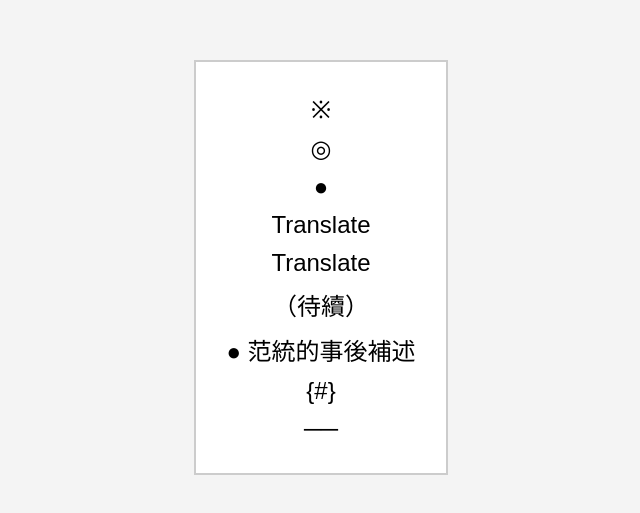
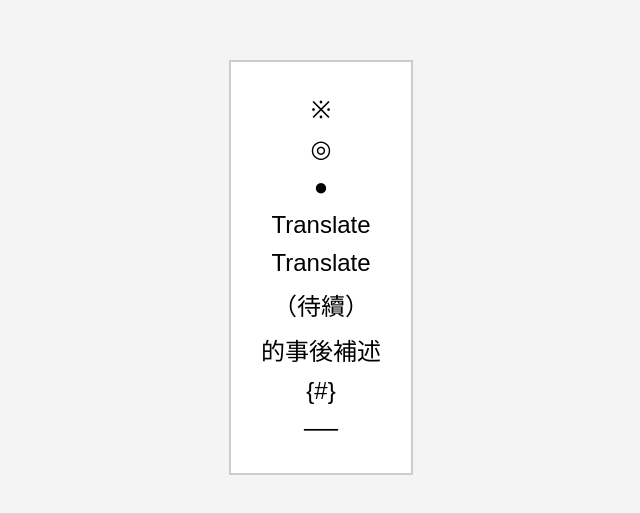
Before and after one commit to celestial-monocles/QuickCopy, a plain HTML site: page index.html in a window 1280 px wide. Shown: the part 133-646 px from the top of the page, without its empty margins (319-959 px from the left). Drawn offline with Linux system fonts and the light colour scheme.

Commit message:
Update index.html

```diff
--- a/index.html
+++ b/index.html
@@ -45,7 +45,7 @@
         <div class="symbol" onclick="copyText('Translate into English.')">Translate</div>
         <div class="symbol" onclick="copyText('Italicize lines with 『』')">Translate</div>
         <div class="symbol" onclick="copyText('（待續）')">（待續）</div>
-        <div class="symbol" onclick="copyText('● 范統的事後補述')">● 范統的事後補述</div>
+        <div class="symbol" onclick="copyText('的事後補述')">的事後補述</div>
         <div class="symbol" onclick="copyText('{#}')">{#}</div>
         <div class="symbol" onclick="copyText('──')">──</div>
         <div class="notification" id="notification">Copied to clipboard!</div>
```
